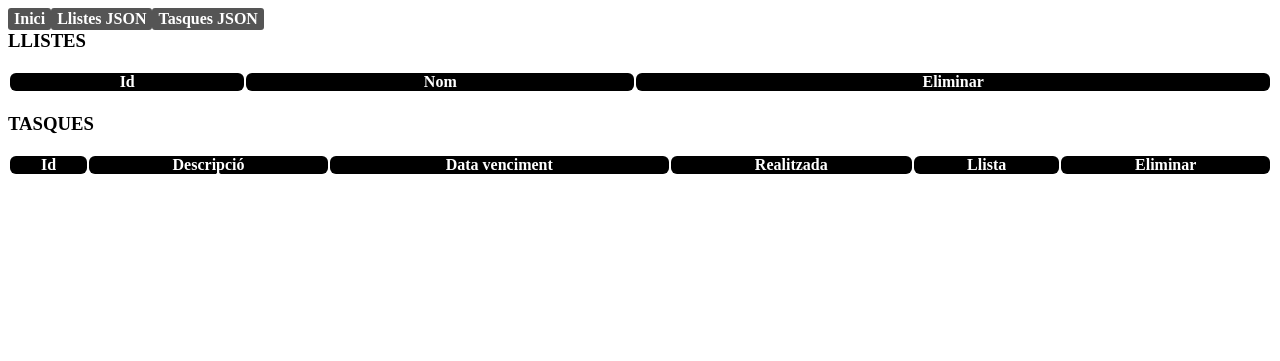
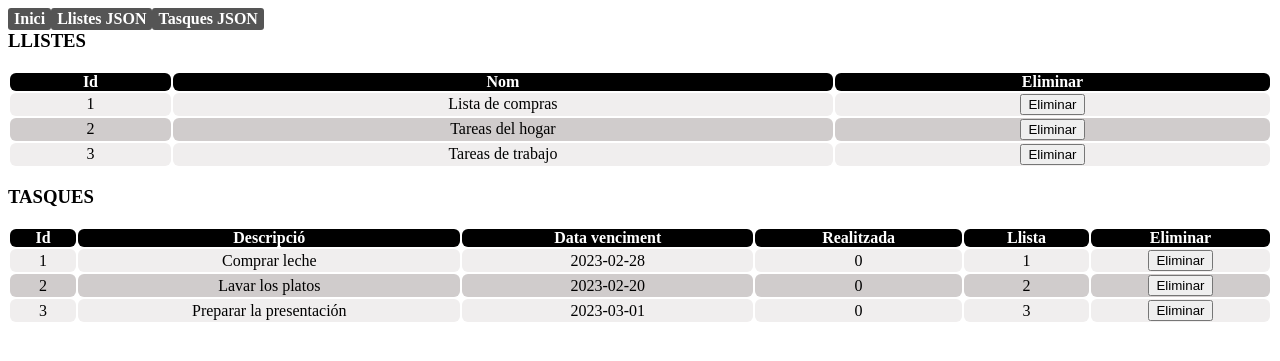
Before and after one commit to sergiocastillero/TareasApi, a PHP site: page /frmk/main/ in a window 1280 px wide. Shown: the top 361 px of the page. Run offline with PHP 8.4, Linux system fonts and the light colour scheme; data comes from the database, SQL or seed files in the repository; data that the repository does not hold is empty.

Commit message:
fix main

```diff
--- a/vista/main_v.php
+++ b/vista/main_v.php
@@ -23,7 +23,7 @@
         console.log(data);
         var table = document.getElementById("tareas");
         for (var i=0;i < data.length; i++){
-            table.insertRow(1 + i);
+            var row = table.insertRow(1 + i);
             row.classList.add(i % 2 == 0 ? "fila_parell" : "fila_senar");
 
             var cell_id = row.insertCell(0);
@@ -57,7 +57,7 @@
         console.log(data);
         var table = document.getElementById("listas");
         for (var i=0;i < data.length; i++){
-            table.insertRow(1 + i);
+            var row = table.insertRow(1 + i);
             row.classList.add(i % 2 == 0 ? "fila_parell" : "fila_senar");
 
             var cell_id = row.insertCell(0);
```
